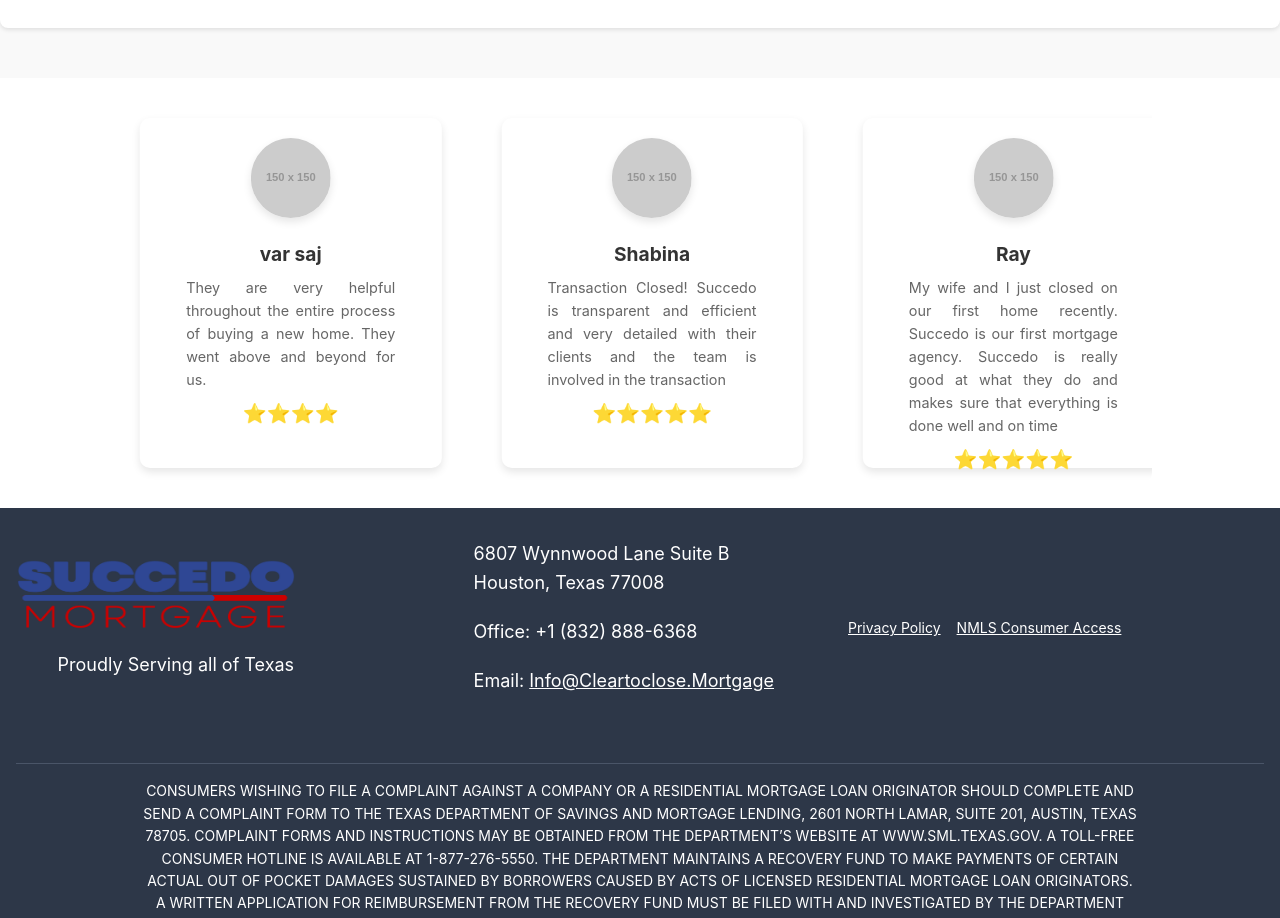
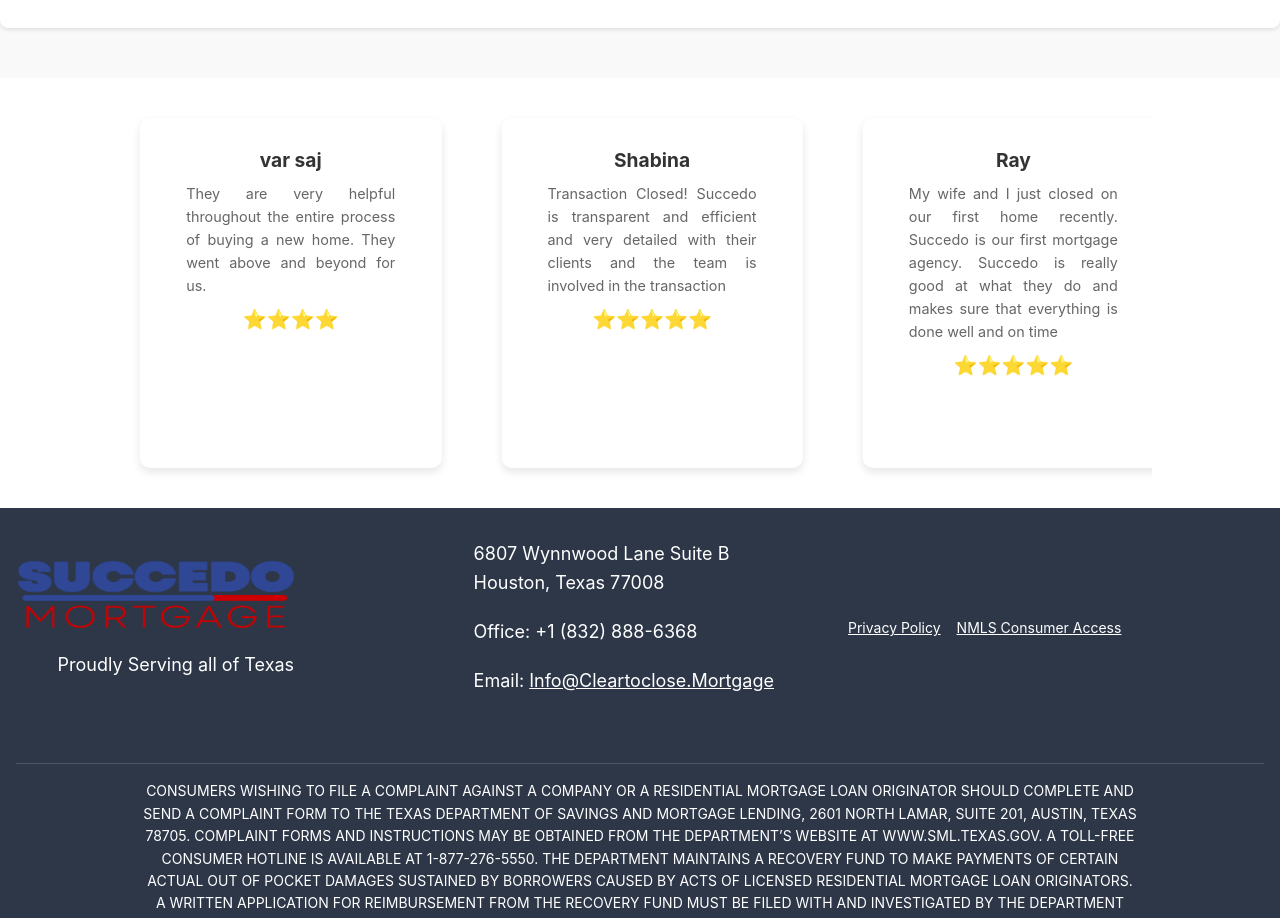
Before and after one commit to SamAtStrideRE/Succedo-mortgage, a React (Create React App) app: page / in a window 1280 px wide. Shown: the part 1960-2878 px from the top of the page. Built offline with nearby package versions, Linux system fonts and the light colour scheme.

Commit message:
updateddd

```diff
--- a/src/components/reviewCard/ReviewCarousel.jsx
+++ b/src/components/reviewCard/ReviewCarousel.jsx
@@ -6,42 +6,41 @@
   {
     name: "Laiju",
     text: "Succedo is highly trustworthy, knowledgeable, and supportive. They have effectively addressed all of my inquiries and remains readily available to answer any questions.",
-    img: "https://via.placeholder.com/150",
     rating: 5,
 
   },
   {
     name: "var saj",
     text: "They are very helpful throughout the entire process of buying a new home. They went above and beyond for us.",
-    img: "https://via.placeholder.com/150",
+
     rating: 4,
 
   },
   {
     name: "Shabina",
     text: "Transaction Closed! Succedo is transparent and efficient and very detailed with their clients and the team is involved in the transaction",
-    img: "https://via.placeholder.com/150",
+
     rating: 5,
 
   },
   {
     name: "Ray",
     text: "My wife and I just closed on our first home recently. Succedo is our first mortgage agency. Succedo is really good at what they do and makes sure that everything is done well and on time",
-    img: "https://via.placeholder.com/150",
+
     rating: 5,
 
   },
   {
     name: "Sarin",
     text: "Succedo is extremely professional and helpful throughout the process. They are very quick to respond to queries..",
-    img: "https://via.placeholder.com/150",
+
     rating: 5,
 
   },
   {
     name: "Glory",
     text: "Succedo was resourceful and their team is always available. From the beginning, I was able to trust them in the finance of our home. ",
-    img: "https://via.placeholder.com/150",
+
     rating: 5,
 
   },
@@ -66,7 +65,7 @@
         {reviews.map((review, index) => (
           <div className="carousel-item" key={index}>
             <div className="review-card">
-              <img src={review.img} alt={review.name} className="review-img" />
+
               <div className="review-content">
                 <h3>{review.name}</h3>
                 <p className="position">{review.position}</p>
```
